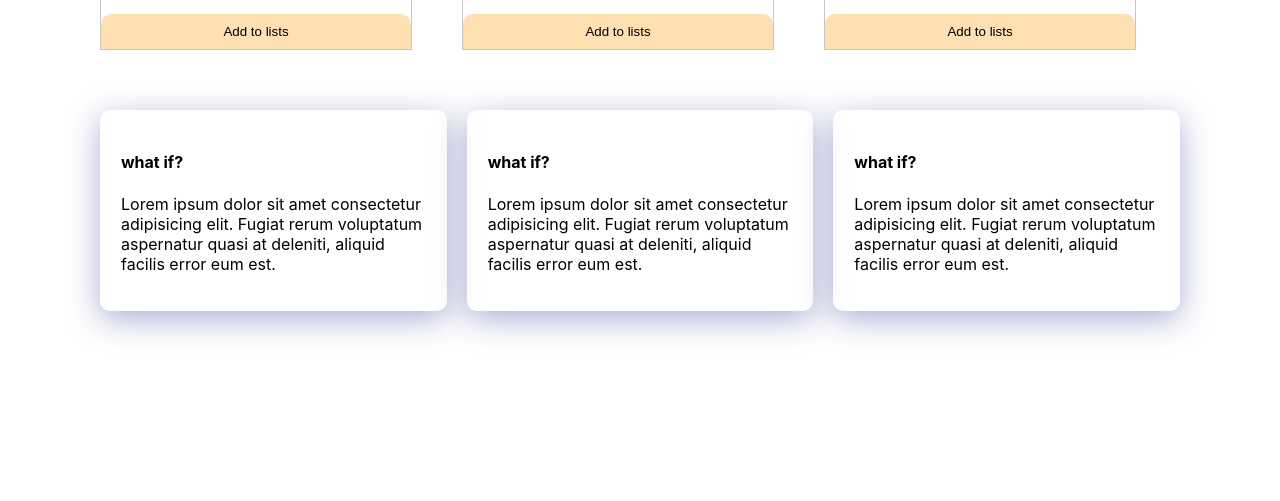
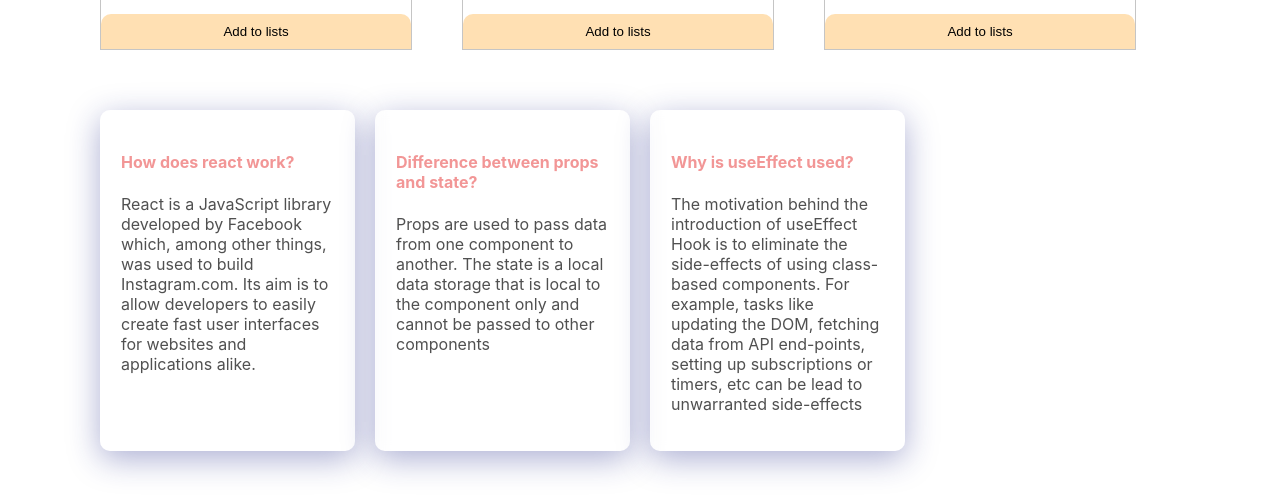
Before and after one commit to Sharif101/Worktime, a React (Create React App) app: page / in a window 1280 px wide. Shown: the part 1174-1675 px from the top of the page. Before the commit the page ends 1585 px from the top, so only its background shows below. Built offline with nearby package versions, Linux system fonts and the light colour scheme.

Commit message:
style added

```diff
--- a/src/Componets/Question/Question.css
+++ b/src/Componets/Question/Question.css
@@ -1,6 +1,6 @@
 .question{
     display: grid;
-    grid-template-columns: repeat(3, 1fr);
+    grid-template-columns: repeat(4, 1fr);
     gap: 20px;
     margin: 0 100px;
     margin-bottom: 100px;
@@ -18,6 +18,13 @@
     border: 1px solid rgba( 255, 255, 255, 0.18 );
     padding: 20px;
 }
+.ques h4{
+    color: #F29696;
+}
+.ques p
+{
+    color: rgba(29, 29, 29, 0.774);
+}
 
 
 
--- a/src/Componets/Question/Question.js
+++ b/src/Componets/Question/Question.js
@@ -5,16 +5,16 @@ const Question = () => {
     return (
         <div className='question'>
             <div className="ques">
-                <h4>what if?</h4>
-                <p>Lorem ipsum dolor sit amet consectetur adipisicing elit. Fugiat rerum voluptatum aspernatur quasi at deleniti, aliquid facilis error eum est.</p>
+                <h4>How does react work?</h4>
+                <p>React is a JavaScript library developed by Facebook which, among other things, was used to build Instagram.com. Its aim is to allow developers to easily create fast user interfaces for websites and applications alike.</p>
             </div>
             <div className="ques">
-                <h4>what if?</h4>
-                <p>Lorem ipsum dolor sit amet consectetur adipisicing elit. Fugiat rerum voluptatum aspernatur quasi at deleniti, aliquid facilis error eum est.</p>
+                <h4>Difference between props and state?</h4>
+                <p>Props are used to pass data from one component to another. The state is a local data storage that is local to the component only and cannot be passed to other components</p>
             </div>
             <div className="ques">
-                <h4>what if?</h4>
-                <p>Lorem ipsum dolor sit amet consectetur adipisicing elit. Fugiat rerum voluptatum aspernatur quasi at deleniti, aliquid facilis error eum est.</p>
+                <h4>Why is useEffect used?</h4>
+                <p>The motivation behind the introduction of useEffect Hook is to eliminate the side-effects of using class-based components. For example, tasks like updating the DOM, fetching data from API end-points, setting up subscriptions or timers, etc can be lead to unwarranted side-effects</p>
             </div>
         </div>
     );
```
